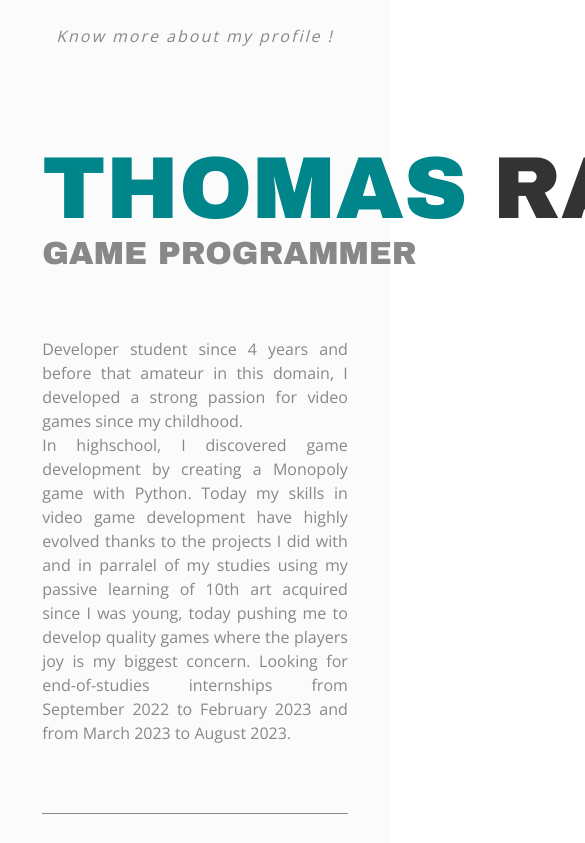
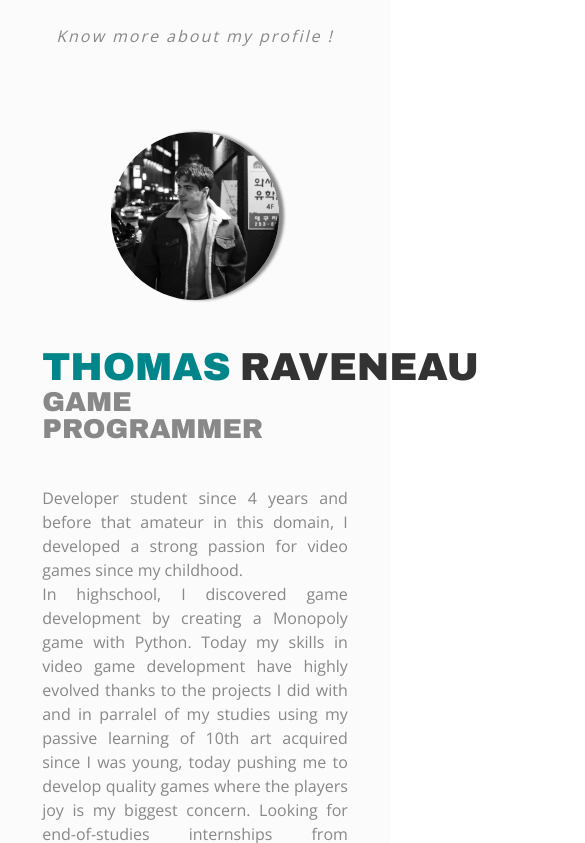
Before and after one commit to Thomas-Raveneau/thomas-raveneau.github.io, a React (Create React App) app: page / in a window 390 px wide. Shown: the part 5222-6065 px from the top of the page, 585 px wide, since content can reach past the window. Built offline with nearby package versions, Linux system fonts and the light colour scheme; a web font is replaced by a local one.

Commit message:
[ADD] - resume responsive

```diff
--- a/src/Components/Resume/Resume.css
+++ b/src/Components/Resume/Resume.css
@@ -24,34 +24,23 @@
     margin-bottom: 8vh;
 }
 
-.profile-container {
-    display: flex;
-    flex: 1;
-    flex-direction: row;
-}
-
 .profile-container-left {
     display: flex;
-    flex: 3;
     flex-direction: column;
-
     justify-content: center;
 }
 
 .profile-container-right {
-    display: flex;
-    flex: 1;
-    background-color: #888888;
-    border-radius: 50%;
-    border: 6px solid #888888;
-    overflow: hidden;
+    justify-content: center;
 }
 
 .profile-picture-image {
     width: 100%;
-    height: auto;
+    position: relative;
+
+    box-shadow: 5px 0px 3px #888888;
+
     border-radius: 50%;
-
 }
 
 .resume-name-container {
@@ -64,7 +53,7 @@
     font-family: 'Saira Extra Condensed', 'Archivo Black', 'Merriweather Sans', sans-serif;
 
     margin: 0;
-    margin-right: 25px;
+    margin-right: 3%;
     line-height: 1;
     height: fit-content;
 }
@@ -193,8 +182,6 @@
     flex-direction: row;
 
     justify-content: center;
-
-    padding-bottom: 10vh;
 }
 
 .resume-download-button {
@@ -269,3 +256,34 @@
 
     font-size: 0.85em;
 }
+
+@media (max-width: 992px) {
+
+    .resume-margin-between {
+        margin-bottom: 5vh;
+    }
+
+    .profile-container {
+        flex-direction: column-reverse;
+    }
+
+    .profile-picture-image {
+        width: 55%;
+        margin-bottom: 5vh;
+    }
+    .resume-name-container {
+        font-size: 10vw;
+    }
+
+    .resume-job-text {
+        font-size: 7vw;
+    }
+
+    .resume-content-container {
+        flex-direction: column;
+    }
+
+    .resume-content-right-container {
+        margin-top: 25px;
+    }
+}
--- a/src/Components/Resume/Resume.js
+++ b/src/Components/Resume/Resume.js
@@ -52,11 +52,9 @@ const Resume = () => {
                 <p className='section-desc-text'>Know more about my profile !</p>
             </div>
 
-
-
             <div className='resume-separator resume-margin-between'>
-                <div className='profile-container resume-margin-between'>
-                    <div className='profile-container-left'>
+                <div className='row profile-container resume-margin-between'>
+                    <div className='col-lg-8 profile-container-left'>
                         <h1 className='resume-name-container'>
                             <span className='resume-name-text resume-colored-text'>THOMAS</span>
                             <span  className='resume-name-text'>RAVENEAU</span>
@@ -65,7 +63,7 @@ const Resume = () => {
                             <h2 className='resume-job-text'>GAME PROGRAMMER</h2>
                         </div>
                     </div>
-                    <div className='profile-container-right'>
+                    <div className='col-lg-4 profile-container-right'>
                         <img src={ProfilePicture} className='profile-picture-image' alt='Thomas Raveneau'></img>
                     </div>
                 </div>
@@ -125,7 +123,7 @@ const Resume = () => {
                             <h4 className='resume-content-location-text'>ONEPOINT, PARIS, FRANCE</h4>
                         </div>
                         <div className='resume-content-desc-container'>
-                            <p className='resume-content-desc-text'>During this experience, my mission within the DSI team aimed to achieve these objectives:</p>
+                            <p className='resume-content-desc-text'>During this experience, my mission within the ISD team aimed to achieve these objectives:</p>
 
                             <ul className='resume-content-desc-padding'>
                                 <li className='resume-content-desc-text resume-content-desc-no-margin'>Development of the main communication tool for employees</li>
```
